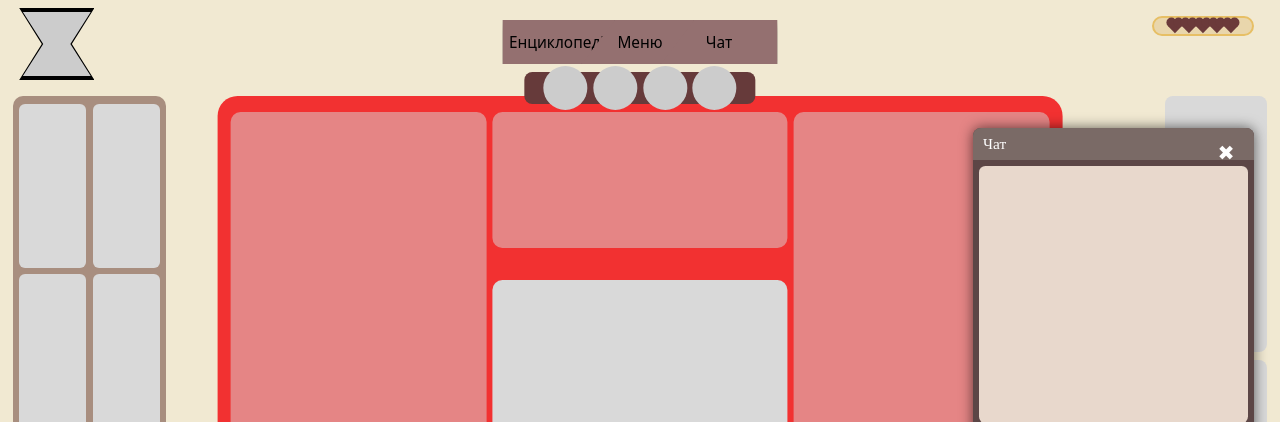
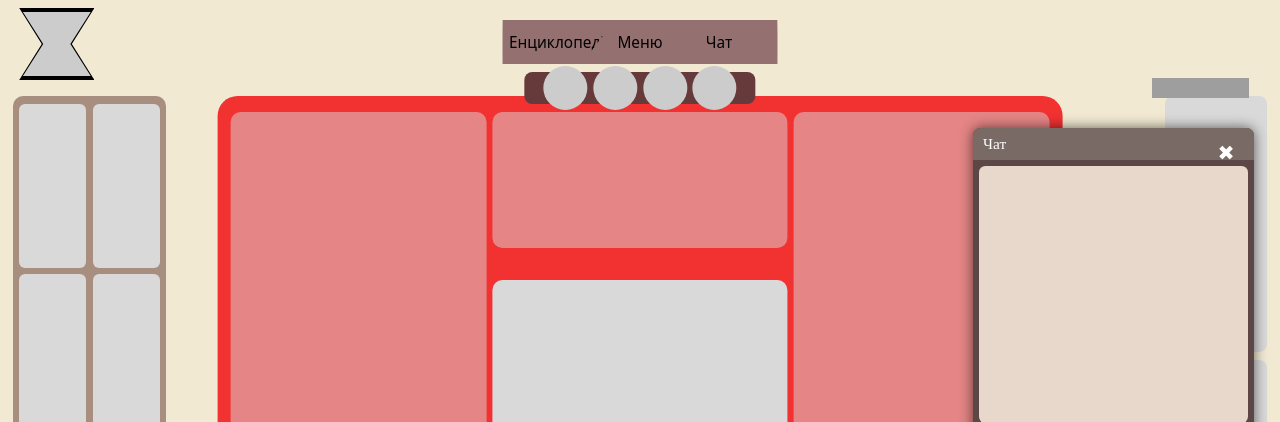
Before and after one commit to wowbruhwow/1, a Flask app: page /playable-window in a window 1280 px wide. Shown: the top 422 px of the page. Run offline with Flask 3, Linux system fonts and the light colour scheme; some web fonts are replaced; grey boxes are pictures that could not be loaded.

Commit message:
Import UI elements from index.html/index.css to playable-window with responsive styling
Co-authored-by: wowbruhwow <151563881+wowbruhwow@users.noreply.github.com>

```diff
--- a/app/static/css/playable-window.css
+++ b/app/static/css/playable-window.css
@@ -209,18 +209,14 @@ body.body[data-page="play"] {
 
 .EnemyHealth {
     position: absolute;
-    top: 2vh;
-    right: 2vw;
-    width: 8vw;
+    top: 9.8vh;
+    right: 2.4vw;
+    width: 7.6vw;
     height: 2.5vh;
-    background-color: #E9D6AC;
-    border-radius: 20px;
-    border: 2px solid #E7BF65;
-    display: flex;
-    justify-content: center;
-    align-items: center;
-    gap: 0.3vw;
-    z-index: 1000;
+    background: url(https://codia-f2c.s3.us-west-1.amazonaws.com/image/2025-11-27/cYHdmLreAt.png)
+      no-repeat center;
+    background-size: cover;
+    z-index: 16;
 }
 
 /* ===== ЛІВА БІЧНА ПАНЕЛЬ: ЛОКАЦІЇ (сітка 2x3) ===== */
@@ -688,33 +681,3 @@ body.body[data-page="play"] {
     z-index: 999999 !important;
     pointer-events: auto !important;
 }
-
-/* ===== СЕРЦЯ ДЛЯ ЗДОРОВ'Я ===== */
-.heart {
-    width: 0.8vw;
-    height: 0.8vw;
-    background-color: #6B3A3A;
-    transform: rotate(-45deg);
-    position: relative;
-    display: inline-block;
-}
-
-.heart::before,
-.heart::after {
-    content: '';
-    position: absolute;
-    width: 0.8vw;
-    height: 0.8vw;
-    background-color: #6B3A3A;
-    border-radius: 50%;
-}
-
-.heart::before {
-    top: -0.4vw;
-    left: 0;
-}
-
-.heart::after {
-    left: 0.4vw;
-    top: 0;
-}
--- a/app/templates/playable-window.html
+++ b/app/templates/playable-window.html
@@ -29,13 +29,7 @@
              </div>
         </div>
 
-        <div class="EnemyHealth">
-            <span class="heart"></span>
-            <span class="heart"></span>
-            <span class="heart"></span>
-            <span class="heart"></span>
-            <span class="heart"></span>
-        </div>
+        <div class="EnemyHealth"></div>
 
         <div class="MyAndEnemyPoints">
             <div class="MyPoints"></div>
@@ -65,13 +59,7 @@
             <p id="MoveCount">5</p>
         </div>
 
-        <div class="MyHealth">
-            <span class="heart"></span>
-            <span class="heart"></span>
-            <span class="heart"></span>
-            <span class="heart"></span>
-            <span class="heart"></span>
-        </div>
+        <div class="MyHealth"></div>
 
         <div class="Hand"></div>
 
```
Also changed, not shown: other parts of app/static/css/playable-window.css (+25 -28 lines).
